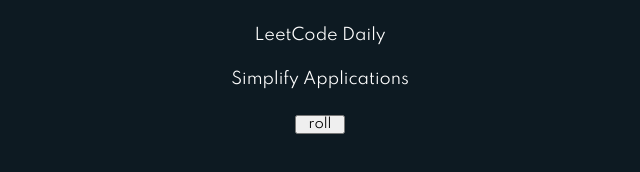
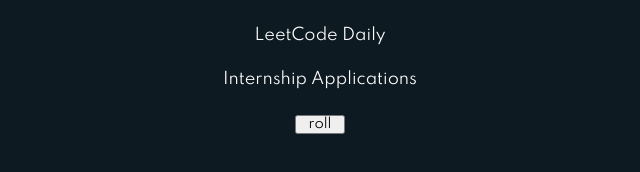
Before and after one commit to seika5/dailies, a plain HTML site: page index.html in a window 1280 px wide. Shown: the part 134-306 px from the top of the page, 320-960 px from the left. Drawn offline with Linux system fonts and the light colour scheme.

Commit message:
Update index.html

```diff
--- a/index.html
+++ b/index.html
@@ -16,7 +16,7 @@
 
 	<div class="container">
 		<div><p>LeetCode Daily</p></div>
-		<div><p>Simplify Applications</p></div>
+		<div><p>Internship Applications</p></div>
 		<div id="display1"></div>
 		<div id="display2"></div>
 		<div id="display3"></div>
```
